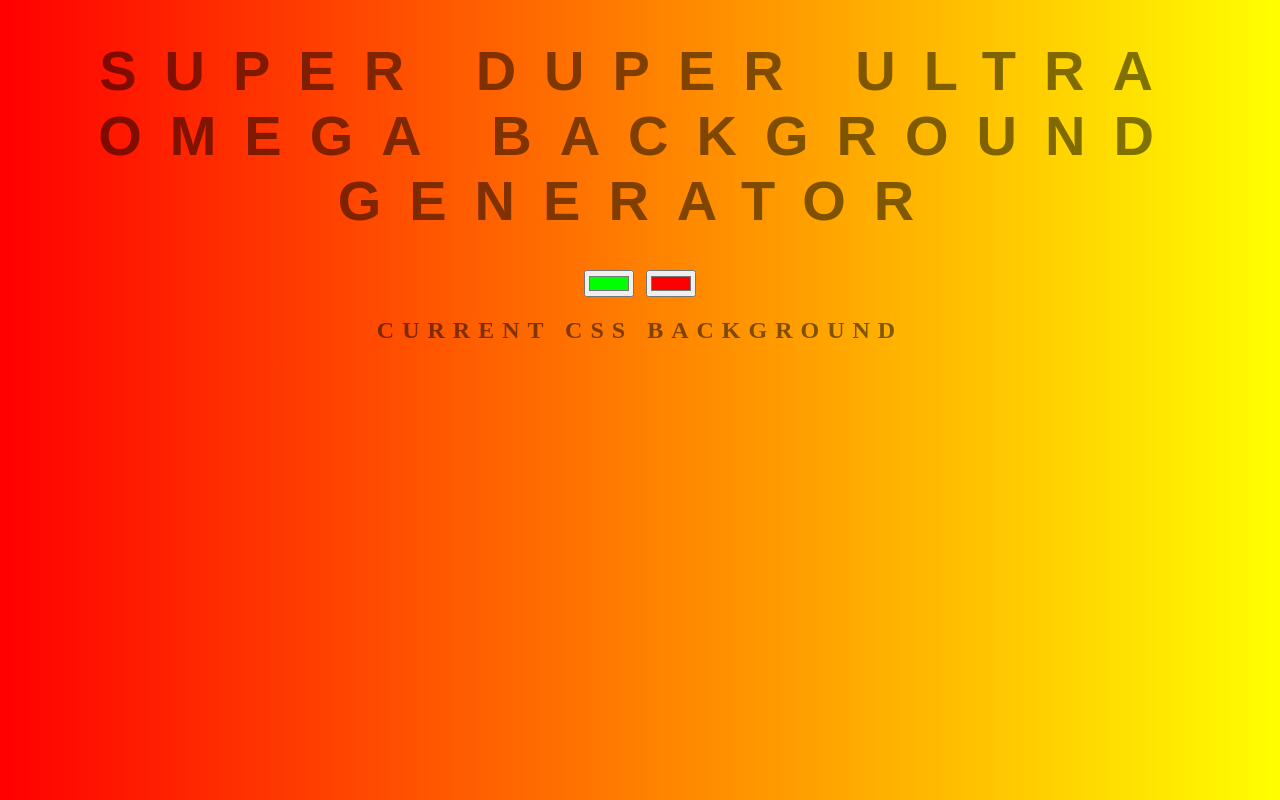
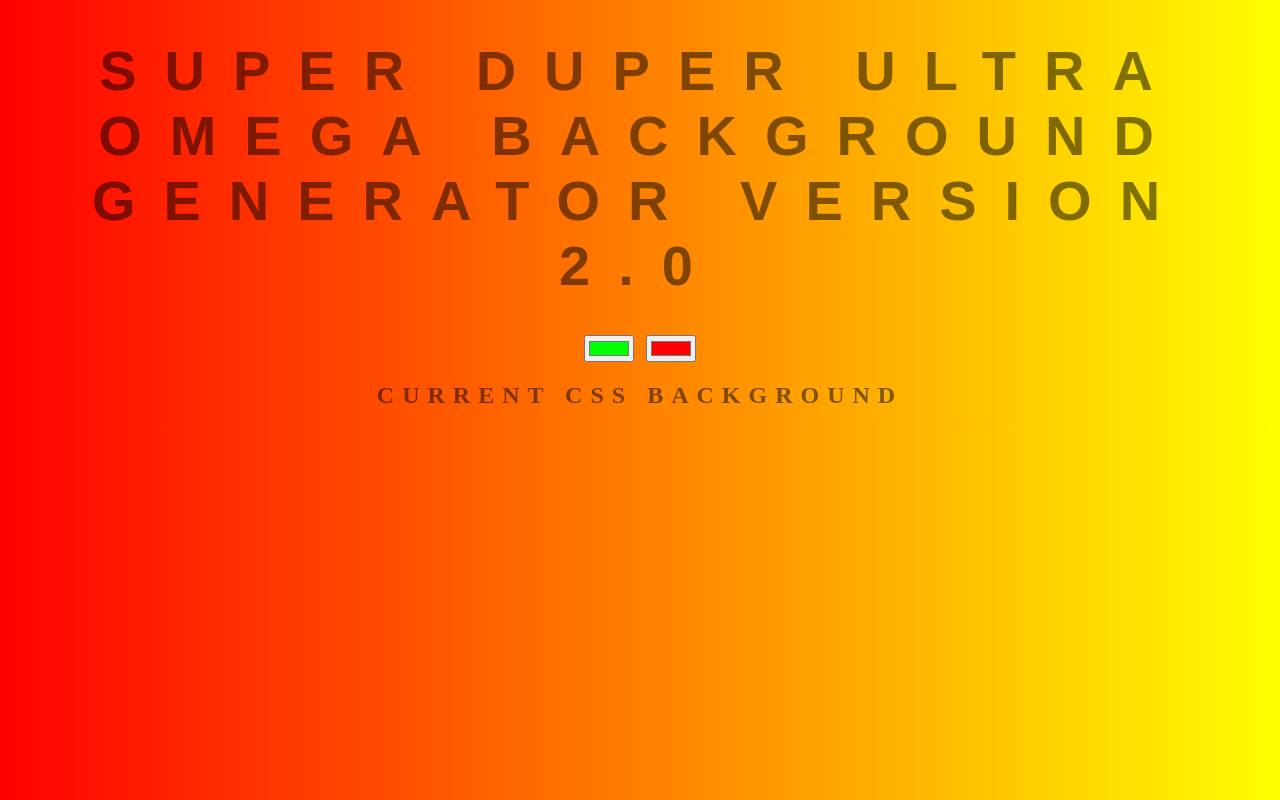
Before and after one commit to evsprout/background-generator, a plain HTML site: page index.html in a window 1280 px wide. Drawn offline with Linux system fonts and the light colour scheme.

Commit message:
version 2.0

```diff
--- a/index.html
+++ b/index.html
@@ -5,7 +5,7 @@
 	<link rel="stylesheet" type="text/css" href="style.css">
 </head>
 <body id="gradient">
-	<h1>Super Duper Ultra Omega Background Generator</h1>
+	<h1>Super Duper Ultra Omega Background Generator Version 2.0</h1>
 	<input class="color1" type="color" name="color1" value="#00ff00">
 	<input class="color2" type="color" name="color2" value="#ff0000">
 	<h2>Current CSS Background</h2>
```
